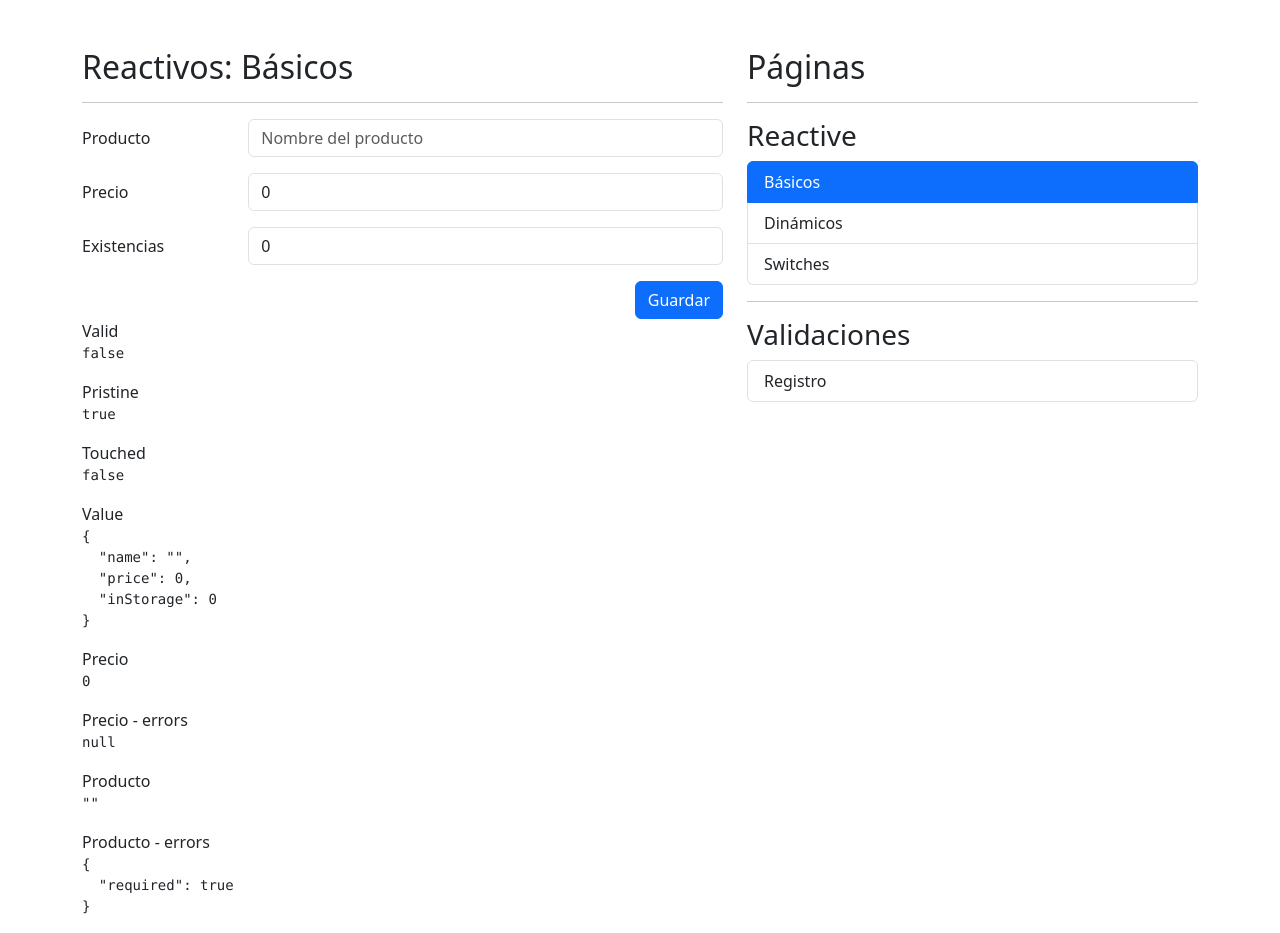
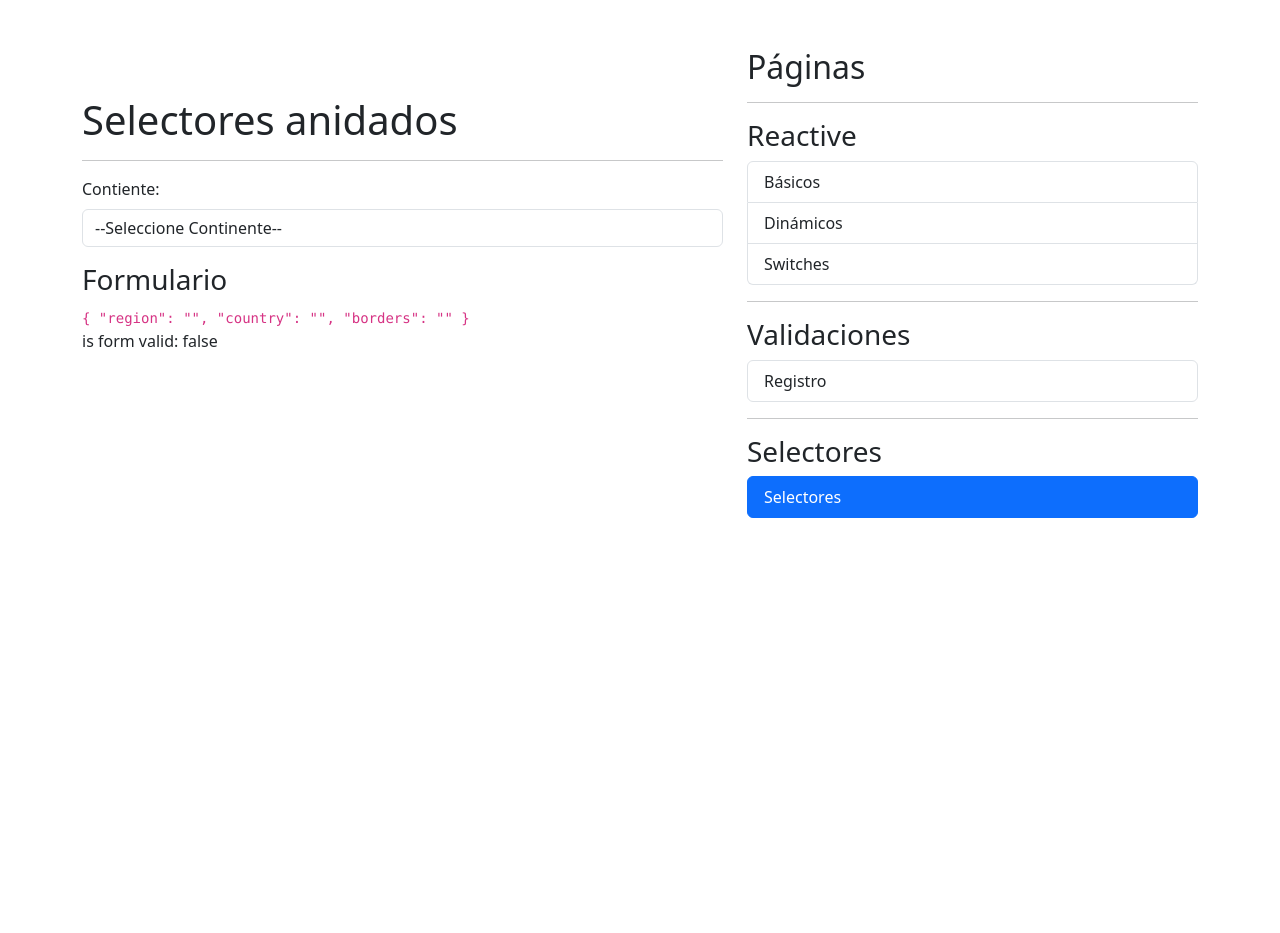
Before and after one commit to marcelaTrujilloToro/reactive-forms-angular, an Angular app: page /selectors/selectors in a window 1280 px wide. Before the commit this address led to /reactive/basic. After the commit the page ends 800 px from the top, so only its background shows below. Built offline with nearby package versions, Linux system fonts and the light colour scheme.

Commit message:
country form

```diff
--- a/src/app/app-routing.module.ts
+++ b/src/app/app-routing.module.ts
@@ -15,6 +15,11 @@ const routes: Routes = [
       import('./auth/auth.module').then((module) => module.AuthModule),
   },
   {
+    path: 'selectors',
+    loadChildren: () =>
+      import('./country/country.module').then((module) => module.CountryModule),
+  },
+  {
     path: '**',
     redirectTo: 'reactive',
   },
--- a/src/app/app.module.ts
+++ b/src/app/app.module.ts
@@ -4,11 +4,12 @@ import { BrowserModule } from '@angular/platform-browser';
 import { AppRoutingModule } from './app-routing.module';
 import { AppComponent } from './app.component';
 import { SharedModule } from './shared/shared.module';
+import { provideHttpClient } from '@angular/common/http';
 
 @NgModule({
   declarations: [AppComponent],
   imports: [BrowserModule, AppRoutingModule, SharedModule],
-  providers: [],
+  providers: [provideHttpClient()],
   bootstrap: [AppComponent],
 })
 export class AppModule {}
--- /dev/null
+++ b/src/app/country/interfaces/country.ts
@@ -0,0 +1,119 @@
+export enum Region {
+  Africa = 'Africa',
+  Americas = 'Americas',
+  Asia = 'Asia',
+  Europe = 'Europe',
+  Oceania = 'Oceania',
+}
+
+export interface SmallCountry {
+  name: string;
+  cca3: string;
+  borders: string[];
+}
+
+export interface Country {
+  name: Name;
+  cca3: string;
+  status: Status;
+  idd: Idd;
+  capital: string[];
+  altSpellings: string[];
+  region: string;
+  subregion: string;
+  languages: { [key: string]: string };
+  translations: { [key: string]: Translation };
+  latlng: number[];
+  landlocked: boolean;
+  borders?: string[];
+  area: number;
+  demonyms: Demonyms;
+  flag: string;
+  maps: Maps;
+  population: number;
+  fifa?: string;
+  car: Car;
+  timezones: string[];
+  continents: string[];
+  flags: Flags;
+  coatOfArms: CoatOfArms;
+  startOfWeek: StartOfWeek;
+  capitalInfo: CapitalInfo;
+  cioc?: string;
+  gini?: { [key: string]: number };
+  postalCode?: PostalCode;
+}
+
+export interface CapitalInfo {
+  latlng: number[];
+}
+
+export interface Car {
+  signs: string[];
+  side: Side;
+}
+
+export enum Side {
+  Left = 'left',
+  Right = 'right',
+}
+
+export interface CoatOfArms {
+  png?: string;
+  svg?: string;
+}
+
+export interface BAM {
+  name: string;
+}
+
+export interface Demonyms {
+  eng: Eng;
+  fra?: Eng;
+}
+
+export interface Eng {
+  f: string;
+  m: string;
+}
+
+export interface Flags {
+  png: string;
+  svg: string;
+  alt?: string;
+}
+
+export interface Idd {
+  root: string;
+  suffixes: string[];
+}
+
+export interface Maps {
+  googleMaps: string;
+  openStreetMaps: string;
+}
+
+export interface Name {
+  common: string;
+  official: string;
+  nativeName: { [key: string]: Translation };
+}
+
+export interface Translation {
+  official: string;
+  common: string;
+}
+
+export interface PostalCode {
+  format: string;
+  regex: string;
+}
+
+export enum StartOfWeek {
+  Monday = 'monday',
+}
+
+export enum Status {
+  OfficiallyAssigned = 'officially-assigned',
+  UserAssigned = 'user-assigned',
+}
--- /dev/null
+++ b/src/app/country/pages/selectors/selectors.component.html
@@ -0,0 +1,51 @@
+<h1 class="mt-5">Selectores anidados</h1>
+<hr />
+
+<form [formGroup]="myForm">
+  <!-- Region -->
+  <div class="row mb-3">
+    <div class="col">
+      <label class="form-label">Contiente:</label>
+      <select class="form-control" formControlName="region">
+        <option value="">--Seleccione Continente--</option>
+        <option *ngFor="let region of regions" [value]="region">
+          {{ region }}
+        </option>
+      </select>
+    </div>
+  </div>
+
+  <!-- Countries -->
+  <div class="row mb-3" *ngIf="countriesByRegion.length > 0">
+    <div class="col">
+      <label class="form-label">Pais:</label>
+      <select class="form-control" formControlName="country">
+        <option value="">--Seleccione País--</option>
+        <option
+          *ngFor="let country of countriesByRegion"
+          [value]="country.cca3"
+        >
+          {{ country.name }}
+        </option>
+      </select>
+    </div>
+  </div>
+
+  <!-- Fronteras -->
+  <div class="row mb-3" *ngIf="borders.length > 0">
+    <div class="col">
+      <label class="form-label">Fronteras:</label>
+      <select class="form-control" formControlName="borders">
+        <option value="">--Seleccione la frontera--</option>
+        <option *ngFor="let border of borders" [value]="border.cca3">
+          {{ border.name }}
+        </option>
+      </select>
+    </div>
+  </div>
+</form>
+
+<h3>Formulario</h3>
+<code>{{ myForm.value | json }}</code>
+
+<p>is form valid: {{ myForm.valid }}</p>
--- /dev/null
+++ b/src/app/country/pages/selectors/selectors.component.ts
@@ -0,0 +1,73 @@
+import { Component, OnInit } from '@angular/core';
+import { FormBuilder, FormGroup, Validators } from '@angular/forms';
+import { CountriesService } from '../../services/countries.service';
+import { Region, SmallCountry } from '../../interfaces/country';
+import { Observable, filter, of, switchMap, tap } from 'rxjs';
+
+@Component({
+  selector: 'app-selectors',
+  templateUrl: './selectors.component.html',
+  styles: ``,
+})
+export class SelectorsPageComponent implements OnInit {
+  public countriesByRegion: SmallCountry[] = [];
+  public borders: SmallCountry[] = [];
+
+  public myForm: FormGroup = this.fb.group({
+    region: ['', Validators.required],
+    country: ['', Validators.required],
+    borders: ['', Validators.required],
+  });
+
+  constructor(
+    private fb: FormBuilder,
+    private countryService: CountriesService
+  ) {}
+
+  //? se ejecuta cuando se esta inicializando el componente
+  ngOnInit(): void {
+    this.onRegionChanged();
+    this.onCountryChange();
+  }
+
+  get regions(): Region[] {
+    return this.countryService.regions;
+  }
+
+  onRegionChanged(): void {
+    this.myForm
+      .get('region')!
+      .valueChanges.pipe(
+        tap(() => this.myForm.get('country')?.setValue('')),
+        tap(() => (this.borders = [])),
+        switchMap((region) => this.countryService.getCountriesByRegion(region))
+      )
+      .subscribe((countries) => {
+        this.countriesByRegion = countries;
+      });
+  }
+
+  onCountryChange(): void {
+    //? cuando el valor del country cambia
+    this.myForm
+      .get('country')!
+      .valueChanges.pipe(
+        //?se disparan taps (efectos secundarios) para limpiar los otros campos
+        tap(() => this.myForm.get('borders')?.setValue('')),
+
+        //?lo filtra si no cumple la condicion no sigue con las siguientes lineas
+        filter((value: string) => value.length > 0),
+
+        //?toma el valor del observable anterior y va a subscribirse al siguiente observable
+        switchMap((alphaCode) =>
+          this.countryService.getCountryByAlphaCode(alphaCode)
+        ),
+        switchMap((country) =>
+          this.countryService.getCountryBordersByCode(country.borders)
+        )
+      )
+      .subscribe((countries) => {
+        this.borders = countries;
+      });
+  }
+}
--- /dev/null
+++ b/src/app/country/services/countries.service.ts
@@ -0,0 +1,67 @@
+import { Injectable } from '@angular/core';
+import { Country, Region, SmallCountry } from '../interfaces/country';
+import { Observable, combineLatest, map, of, tap } from 'rxjs';
+import { HttpClient } from '@angular/common/http';
+
+@Injectable({
+  providedIn: 'root',
+})
+export class CountriesService {
+  private baseUrl = 'https://restcountries.com/v3.1';
+
+  private _region: Region[] = [
+    Region.Africa,
+    Region.Americas,
+    Region.Asia,
+    Region.Europe,
+    Region.Oceania,
+  ];
+
+  constructor(private http: HttpClient) {}
+
+  get regions(): Region[] {
+    return [...this._region];
+  }
+
+  getCountriesByRegion(region: Region): Observable<SmallCountry[]> {
+    if (!region) return of([]);
+
+    const url: string = `${this.baseUrl}/region/${region}?fields=cca3,name,borders`;
+
+    return this.http.get<Country[]>(url).pipe(
+      map((countries) =>
+        countries.map((country) => ({
+          name: country.name.common,
+          cca3: country.cca3,
+          borders: country.borders ?? [],
+        }))
+      )
+    );
+  }
+
+  getCountryByAlphaCode(alphaCode: string): Observable<SmallCountry> {
+    const url: string = `${this.baseUrl}/alpha/${alphaCode}?fields=cca3,name,borders`;
+
+    return this.http.get<Country>(url).pipe(
+      map((country) => ({
+        name: country.name.common,
+        cca3: country.cca3,
+        borders: country.borders ?? [],
+      }))
+    );
+  }
+
+  getCountryBordersByCode(borders: string[]): Observable<SmallCountry[]> {
+    if (!borders || borders.length === 0) return of([]);
+
+    const countriesRequests: Observable<SmallCountry>[] = [];
+
+    borders.forEach((code) => {
+      const request = this.getCountryByAlphaCode(code);
+      countriesRequests.push(request);
+    });
+
+    //* va a emitir hasta que todos los obsesrvables emitan un valor, todos se disparan de manera simultanea
+    return combineLatest(countriesRequests);
+  }
+}
--- a/src/app/shared/components/side-menu/side-menu.component.html
+++ b/src/app/shared/components/side-menu/side-menu.component.html
@@ -28,3 +28,17 @@
     {{ item.title }}
   </li>
 </ul>
+
+<hr />
+<h3 class="mt-3">Selectores</h3>
+
+<ul class="list-group">
+  <li
+    *ngFor="let item of selectorsMenu"
+    class="list-group-item"
+    [routerLink]="[item.route]"
+    routerLinkActive="active"
+  >
+    {{ item.title }}
+  </li>
+</ul>
--- a/src/app/shared/components/side-menu/side-menu.component.ts
+++ b/src/app/shared/components/side-menu/side-menu.component.ts
@@ -18,4 +18,8 @@ export class SideMenuComponent {
   ];
 
   public authMenu: MenuItem[] = [{ title: 'Registro', route: '/auth' }];
+
+  public selectorsMenu: MenuItem[] = [
+    { title: 'Selectores', route: '/selectors' },
+  ];
 }
```
Also changed, not shown: src/app/country/country-routing.module.ts (added, +19 -0 lines), src/app/country/country.module.ts (added, +12 -0 lines).
